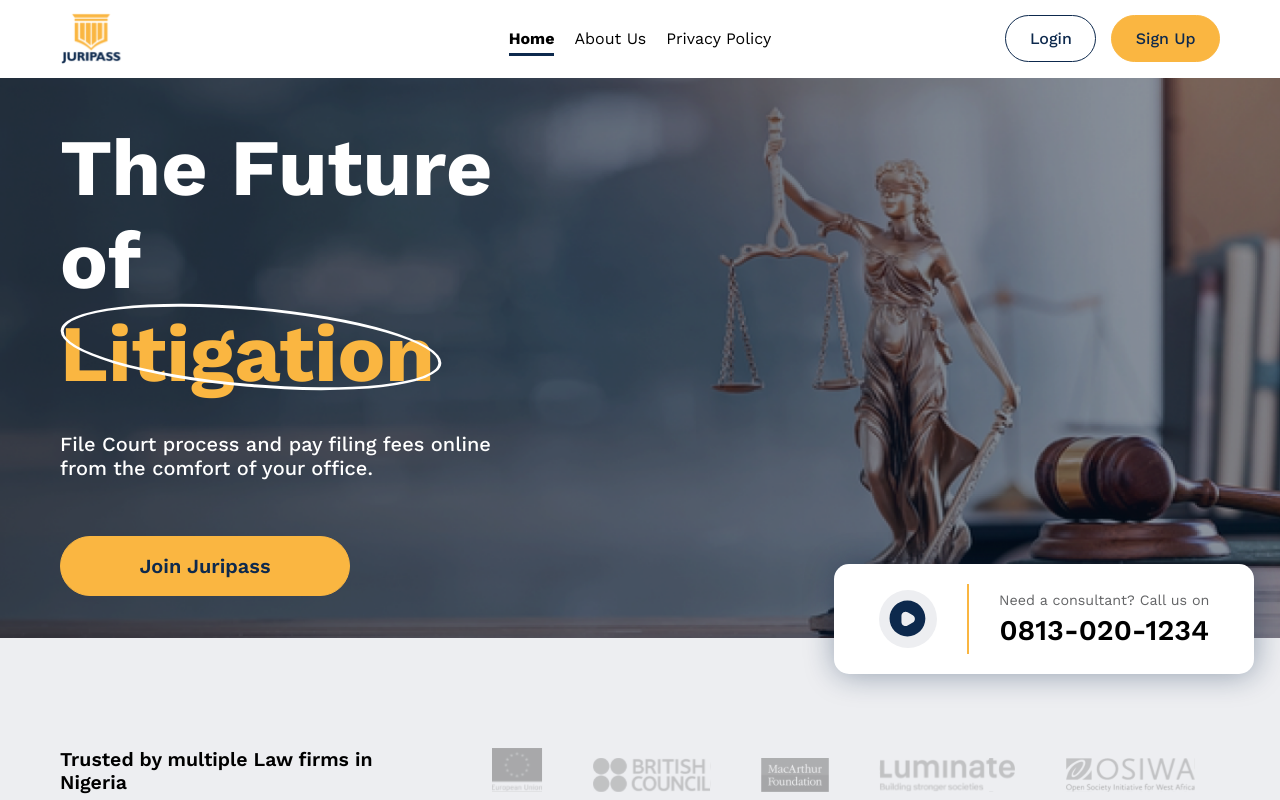
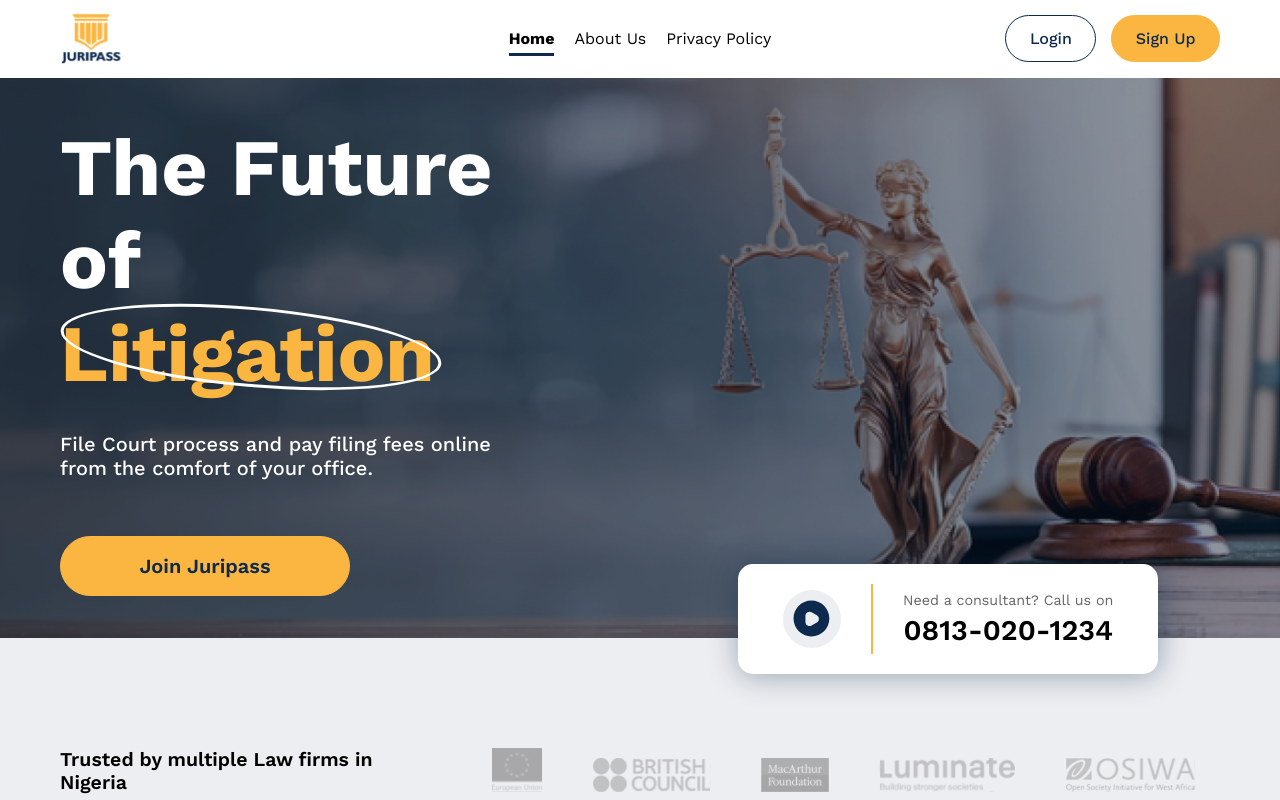
Before and after one commit to mknuel/Juripass-personal, a React (Create React App) app: page / in a window 1280 px wide. Shown: the top 800 px of the page. Built offline with nearby package versions, Linux system fonts and the light colour scheme; some icons are missing.

Commit message:
clean up

```diff
--- a/package.json
+++ b/package.json
@@ -3,11 +3,6 @@
   "version": "0.1.0",
   "private": true,
   "dependencies": {
-    "@emotion/core": "^11.0.0",
-    "@emotion/react": "^11.10.5",
-    "@emotion/styled": "^11.10.5",
-    "@mui/icons-material": "^5.11.0",
-    "@mui/material": "^5.11.7",
     "@reduxjs/toolkit": "^1.9.1",
     "@testing-library/jest-dom": "^5.16.5",
     "@testing-library/react": "^13.4.0",
--- a/src/App.tsx
+++ b/src/App.tsx
@@ -107,9 +107,9 @@
 									element={<Documents />}
 								/>
 							</Route>
-							<Route path={ROUTE.EXISTINGCASES} element={<Landing />} />
-							<Route path={ROUTE.TRACKCASES} element={<Landing />} />
-							<Route path={ROUTE.FILLINGS} element={<Landing />} />
+							<Route path={ROUTE.EXISTINGCASES} element={<h1>What are you looking for ?</h1>} />
+							<Route path={ROUTE.TRACKCASES} element={<h1>What are you looking for ?</h1>} />
+							<Route path={ROUTE.FILLINGS} element={<h1>What are you looking for ?</h1>} />
 							<Route path={ROUTE.FIRMS} element={<Firms />} />
 							<Route path={'firms/lawyer'} element={<Lawyer />} />
 							<Route path={ROUTE.DRAFTS} element={<SavedDrafts />} />
--- a/src/components/layout/index.scss
+++ b/src/components/layout/index.scss
@@ -2,7 +2,7 @@
 
 #layout {
   & .con {
-    max-width: 1450px;
+    max-width: 1400px;
     padding: 0 6em;
     margin: auto;
 
--- a/src/components/loader/index.scss
+++ b/src/components/loader/index.scss
@@ -7,5 +7,5 @@
    right: 0%;
    bottom: 0%;
    left: 0%;
-   background-color: #00000089;
+   background-color: #000000de;
 }
--- a/src/views/dashboard/ui/head/index.tsx
+++ b/src/views/dashboard/ui/head/index.tsx
@@ -44,12 +44,12 @@
 					</>
 				)}
 
-				{/* 	{!portrait && (
+					{!portrait && (
 					<Btn className={style.head__icon}>
 						<NotificationBellIcon />
 					</Btn>
 				)}
- */}
+
 				<div className={style.head__icon}>
 					<Btn className={style.head__image} onClick={toggleMenu}>
 						<img src="/assets/juripassuser.png" alt="user" />
--- a/src/views/landing/index.scss
+++ b/src/views/landing/index.scss
@@ -83,7 +83,7 @@
             z-index: 1;
             background-color: var(--color-background-light);
             bottom: -6.5%;
-            right: 2%;
+            right: 9.5%;
             display: flex;
             align-items: center;
             padding: 2em 4.5em;
```
Also changed, not shown: 1 other file (tests, documents, lock files or other folders).
